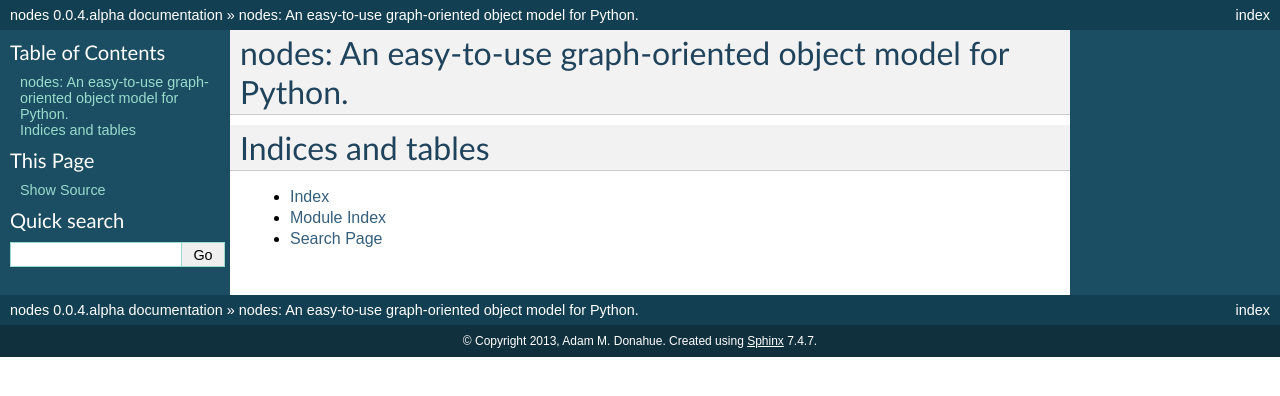
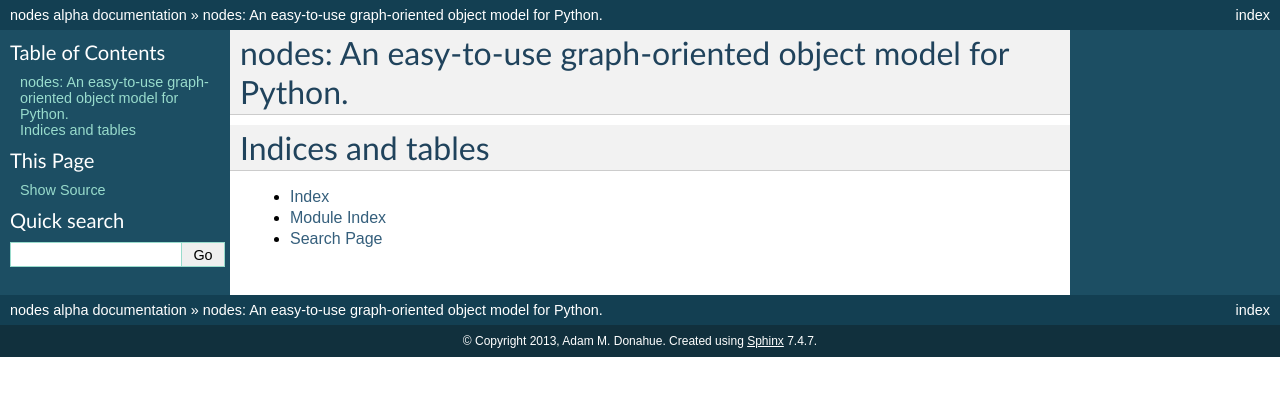
Before and after one commit to someahole/nodes, a Sphinx documentation site: the page built from docs/_index.rst, in a window 1280 px wide. Shown: the top 396 px of the page. Built offline with Sphinx 7.4.7, drawn with Linux system fonts in a browser that asks for light colours; formulas are drawn with MathJax 3.

Commit message:
Just make this thing "alpha". Tired of tagging new versions for now.

```diff
--- a/docs/conf.py
+++ b/docs/conf.py
@@ -48,9 +48,9 @@ copyright = u'2013, Adam M. Donahue'
 # built documents.
 #
 # The short X.Y version.
-version = '0.0.4.alpha'
+version = 'alpha'
 # The full version, including alpha/beta/rc tags.
-release = '0.0.4.alpha'
+release = 'alpha'
 
 # The language for content autogenerated by Sphinx. Refer to documentation
 # for a list of supported languages.
--- a/setup.py
+++ b/setup.py
@@ -1,7 +1,7 @@
 from setuptools import setup
 
 setup(name='nodes',
-      version='0.0.4.alpha',
+      version='alpha',
       description='An easy-to-use graph-oriented object model for Python.',
       classifiers=[
           "Programming Language :: Python",
```
